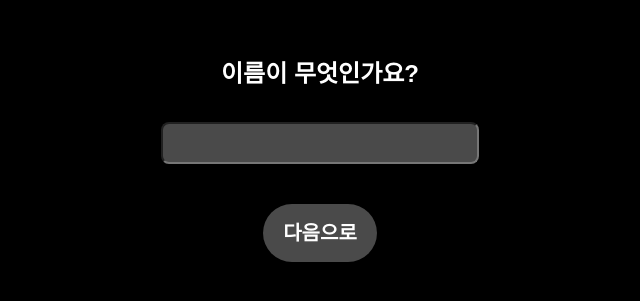
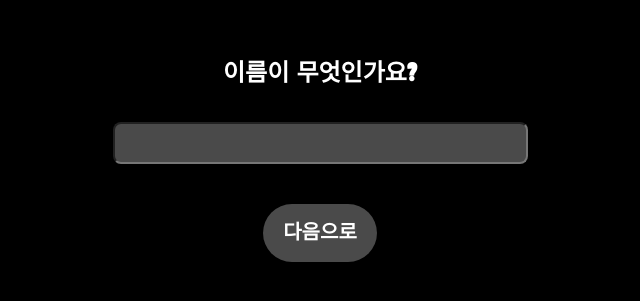
Before and after one commit to University-MakeUs-Challenge/umc_hackathon_participating_necklace, a React (Create React App) app: page /#/necklace/inputname in a window 1280 px wide. Shown: the part 239-540 px from the top of the page, without its empty margins (320-960 px from the left). Built offline with nearby package versions, Linux system fonts and the light colour scheme.

Commit message:
fix: font, some detail

```diff
--- a/public/index.html
+++ b/public/index.html
@@ -7,8 +7,6 @@
       name="viewport"
       content="width=device-width, initial-scale=1, shrink-to-fit=no"
     />
-    <!-- <meta name="author" content="(주)소프트스퀘어드"> -->
-    <!-- <meta name="keyword" content="소프트스퀘어드"> -->
     <title>UMC 참가 목걸이</title>
     <!--
       manifest.json provides metadata used when your web app is added to the
@@ -16,6 +14,12 @@
     -->
     <link rel="manifest" href="%PUBLIC_URL%/manifest.json" />
     <link rel="shortcut icon" href="%PUBLIC_URL%/favicon.ico" />
+    <link rel="preconnect" href="https://fonts.googleapis.com" />
+    <link rel="preconnect" href="https://fonts.gstatic.com" crossorigin />
+    <link
+      href="https://fonts.googleapis.com/css2?family=Black+Han+Sans&display=swap"
+      rel="stylesheet"
+    />
     <!--
       Notice the use of %PUBLIC_URL% in the tags above.
       It will be replaced with the URL of the `public` folder during the build.
--- a/src/components/default/styled.js
+++ b/src/components/default/styled.js
@@ -10,8 +10,6 @@
 
 }
 body {
-  @import url('https://fonts.googleapis.com/css2?family=Black+Han+Sans&display=swap');
-  font-family: 'Black Han Sans', sans-serif;
   user-select: none;
   background: black;
   margin: 0;
@@ -32,6 +30,8 @@
 `;
 
 export const MainWrap = styled(Col)`
+  color: white;
+  font-family: 'Black Han Sans', sans-serif;
   & .boxDefault {
     margin-top: 2.8rem;
     margin-bottom: 4rem;
@@ -47,6 +47,7 @@
     display: flex;
     align-items: center;
     justify-content: center;
+    cursor: pointer;
     & > span {
       font-weight: 900;
       font-size: 2rem;
@@ -60,6 +61,7 @@
   & .subTitle {
     font-size: 2rem;
     text-align: center;
+    color: white;
   }
   & .selectBox {
     width: 23rem;
@@ -73,6 +75,7 @@
     font-size: 2.4rem;
     font-weight: 900;
     text-align: center;
+    color: white;
   }
   display: flex;
   flex-direction: column;
--- a/src/pages/participatingNecklace/YourNecklace.js
+++ b/src/pages/participatingNecklace/YourNecklace.js
@@ -37,13 +37,17 @@
         <div className='nameText'>{yourName}</div>
 
         <div className='partText'>{yourPart}</div>
-        {yourPart !== 'Planner' || yourPart !== 'Designer' ? (
+        {!(yourPart == 'Planner' || yourPart == 'Designer') ? (
           <div className='partDevText'>Developer</div>
         ) : null}
       </CardWrap>
       {/* <SaveButton>
         <span onClick={goCapture}>이미지로 저장</span>
       </SaveButton> */}
+      <br />
+      <div className='subTitle'>
+        위의 이미지를 캡쳐해서 인스타 이벤트를 참여해주세요!
+      </div>
     </MainWrap>
   );
 };
```
